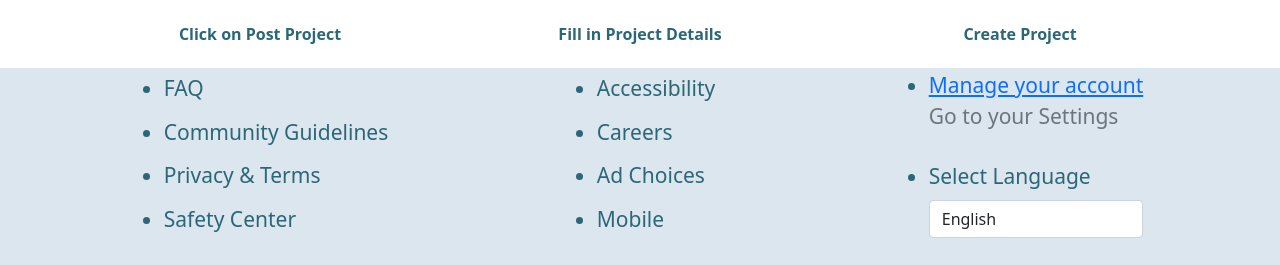
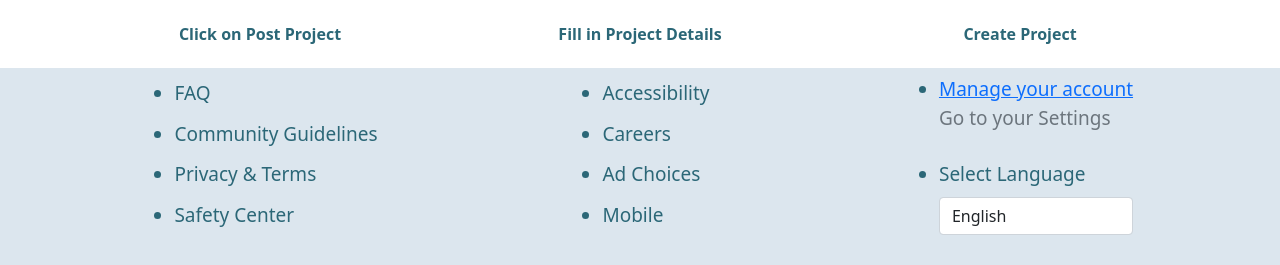
Before and after one commit to beejay321/Capstone, a React (Create React App) app: page / in a window 1280 px wide. Shown: the part 1132-1397 px from the top of the page. Built offline with nearby package versions, Linux system fonts and the light colour scheme.

Commit message:
Update Footer.css

```diff
--- a/src/styles/Footer.css
+++ b/src/styles/Footer.css
@@ -25,7 +25,7 @@ body {
   align-items: center;
 }
 .footerText {
-  font-size: 21px;
+  font-size: 19px;
   font-weight: 500;
   color: #2b6777;
   text-decoration: none;
```
